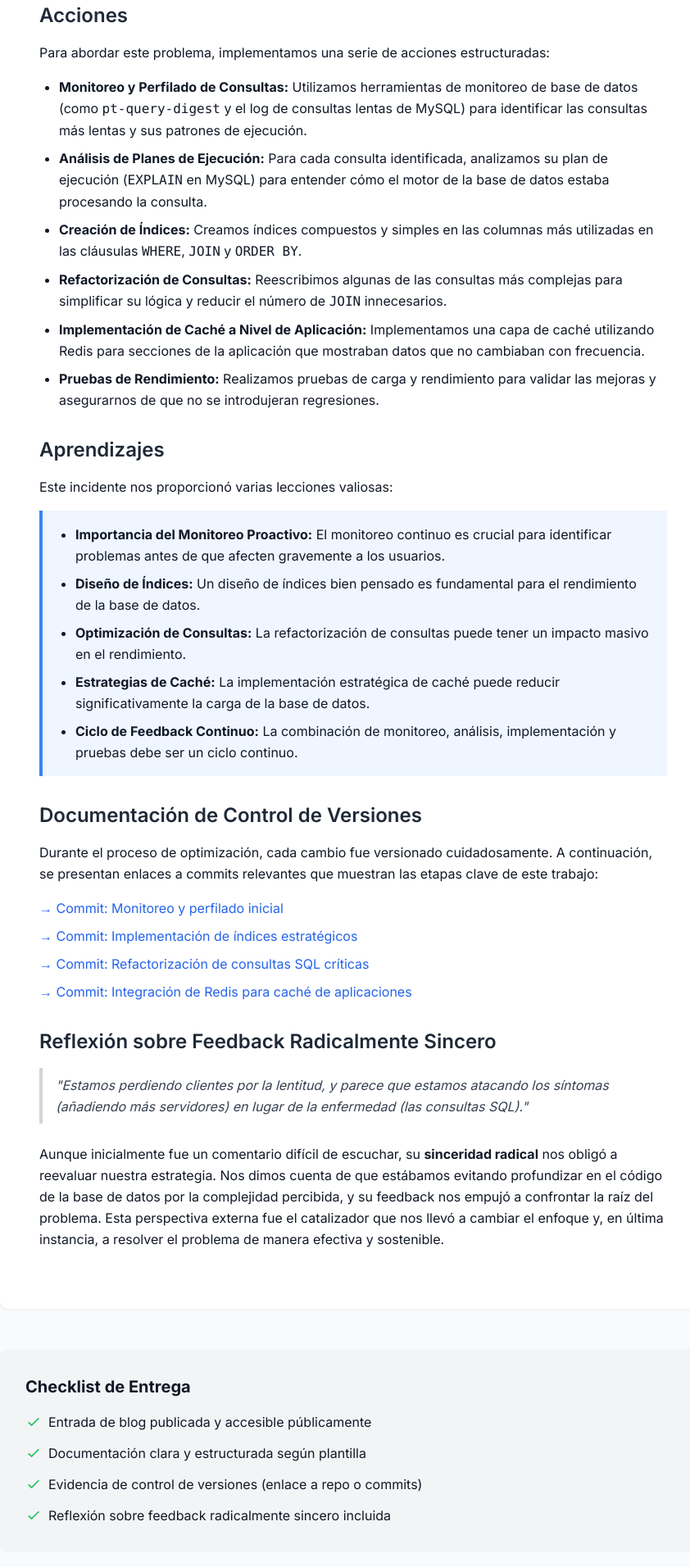
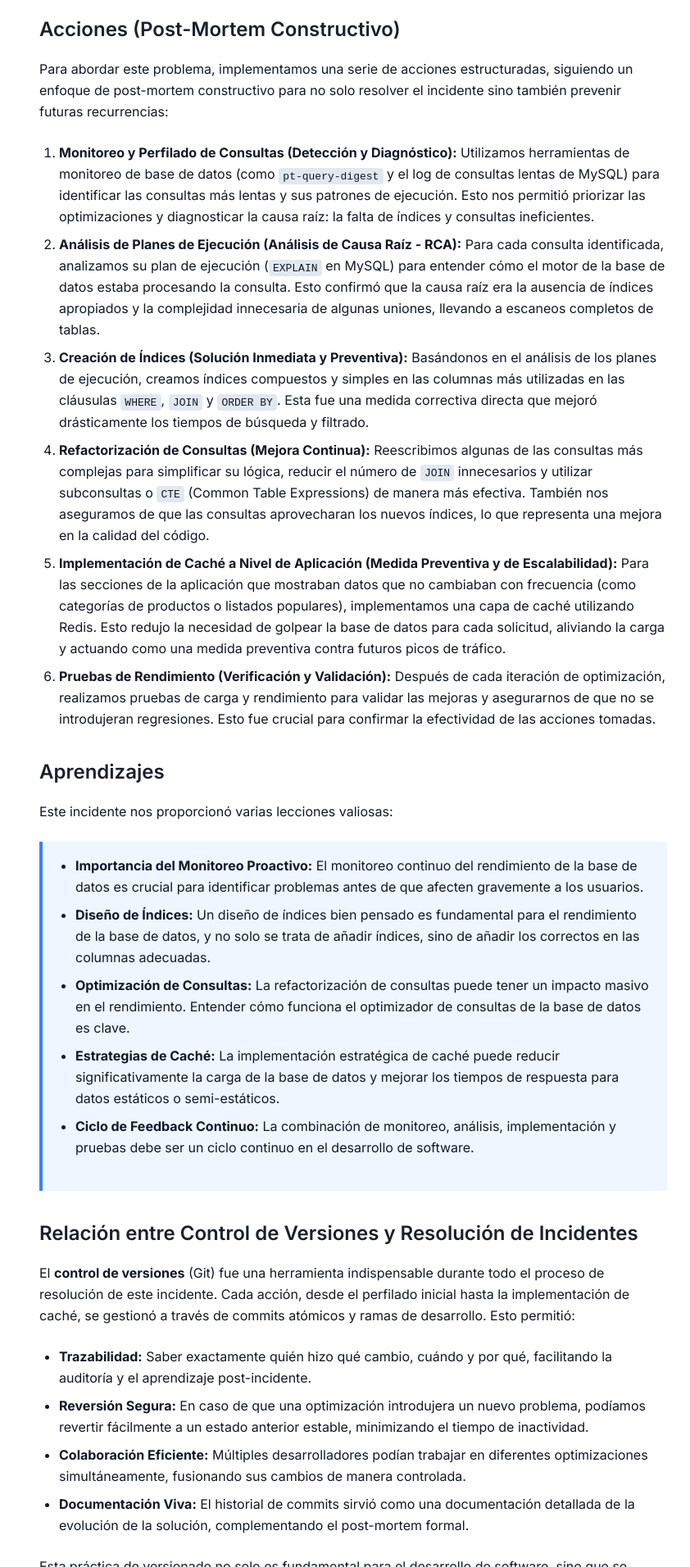
Before and after one commit to MartinMassud/technical-blog, a plain HTML site: page index.html in a window 1280 px wide. Shown: the part 888-2800 px from the top of the page at 82% size, without its empty margins (209-1051 px from the left). Drawn offline with nearby package versions, Linux system fonts and the light colour scheme.

Commit message:
docs: actualizar contenido del blog con post-mortem detallado y relación con control de versiones

```diff
--- a/index.html
+++ b/index.html
@@ -8,6 +8,14 @@
     <style>
         @import url('https://fonts.googleapis.com/css2?family=Inter:wght@400;600;700&display=swap');
         body { font-family: 'Inter', sans-serif; }
+        .prose h3 { font-size: 1.5rem; font-weight: 600; margin-top: 2rem; margin-bottom: 1rem; color: #1a202c; }
+        .prose p { margin-bottom: 1.5rem; }
+        .prose ul { list-style-type: disc; margin-left: 1.5rem; margin-bottom: 1.5rem; }
+        .prose ol { list-style-type: decimal; margin-left: 1.5rem; margin-bottom: 1.5rem; }
+        .prose li { margin-bottom: 0.5rem; }
+        .prose strong { font-weight: 700; }
+        .prose code { background-color: #e2e8f0; padding: 0.2em 0.4em; border-radius: 0.25rem; font-family: monospace; }
+        .prose blockquote { border-left: 4px solid #cbd5e0; padding-left: 1rem; font-style: italic; color: #4a5568; margin-bottom: 1.5rem; }
     </style>
 </head>
 <body class="bg-gray-50 text-gray-900 leading-relaxed">
@@ -32,49 +40,59 @@
             </header>
 
             <section class="prose prose-blue max-w-none">
-                <h3 class="text-2xl font-semibold text-gray-800 mt-8 mb-4">Contexto</h3>
-                <p class="mb-6">En un entorno de desarrollo ágil, nuestro equipo estaba a cargo de mantener y mejorar una plataforma de e-commerce de tamaño mediano. La aplicación, construida con un stack LAMP (Linux, Apache, MySQL, PHP), manejaba un volumen considerable de tráfico diario y una base de datos con millones de registros de productos, usuarios y transacciones. Recientemente, habíamos notado un aumento en las quejas de los usuarios sobre los tiempos de carga de las páginas, especialmente en secciones con listados de productos complejos y filtros de búsqueda.</p>
+                <h3>Contexto</h3>
+                <p>En un entorno de desarrollo ágil, nuestro equipo estaba a cargo de mantener y mejorar una plataforma de e-commerce de tamaño mediano. La aplicación, construida con un stack LAMP (Linux, Apache, MySQL, PHP), manejaba un volumen considerable de tráfico diario y una base de datos con millones de registros de productos, usuarios y transacciones. Recientemente, habíamos notado un aumento en las quejas de los usuarios sobre los tiempos de carga de las páginas, especialmente en secciones con listados de productos complejos y filtros de búsqueda.</p>
 
-                <h3 class="text-2xl font-semibold text-gray-800 mt-8 mb-4">Problema</h3>
-                <p class="mb-6">El desafío técnico principal era la <strong>degradación significativa del rendimiento de la aplicación</strong>, manifestada en tiempos de respuesta lentos y una experiencia de usuario deficiente. Tras una investigación inicial, identificamos que el cuello de botella principal residía en la base de datos. Específicamente, varias consultas SQL utilizadas para recuperar y filtrar productos, así como para generar informes de ventas, estaban tardando un tiempo excesivo en ejecutarse. Estas consultas carecían de índices adecuados y realizaban operaciones costosas como <code>JOIN</code> en tablas grandes sin optimización, lo que resultaba en escaneos completos de tablas y un alto consumo de recursos del servidor de base de datos.</p>
+                <h3>Problema</h3>
+                <p>El desafío técnico principal era la <strong>degradación significativa del rendimiento de la aplicación</strong>, manifestada en tiempos de respuesta lentos y una experiencia de usuario deficiente. Tras una investigación inicial, identificamos que el cuello de botella principal residía en la base de datos. Específicamente, varias consultas SQL utilizadas para recuperar y filtrar productos, así como para generar informes de ventas, estaban tardando un tiempo excesivo en ejecutarse. Estas consultas carecían de índices adecuados y realizaban operaciones costosas como <code>JOIN</code> en tablas grandes sin optimización, lo que resultaba en escaneos completos de tablas y un alto consumo de recursos del servidor de base de datos.</p>
 
-                <h3 class="text-2xl font-semibold text-gray-800 mt-8 mb-4">Acciones</h3>
-                <p class="mb-4">Para abordar este problema, implementamos una serie de acciones estructuradas:</p>
-                <ul class="list-disc pl-6 mb-6 space-y-2">
-                    <li><strong>Monitoreo y Perfilado de Consultas:</strong> Utilizamos herramientas de monitoreo de base de datos (como <code>pt-query-digest</code> y el log de consultas lentas de MySQL) para identificar las consultas más lentas y sus patrones de ejecución.</li>
-                    <li><strong>Análisis de Planes de Ejecución:</strong> Para cada consulta identificada, analizamos su plan de ejecución (<code>EXPLAIN</code> en MySQL) para entender cómo el motor de la base de datos estaba procesando la consulta.</li>
-                    <li><strong>Creación de Índices:</strong> Creamos índices compuestos y simples en las columnas más utilizadas en las cláusulas <code>WHERE</code>, <code>JOIN</code> y <code>ORDER BY</code>.</li>
-                    <li><strong>Refactorización de Consultas:</strong> Reescribimos algunas de las consultas más complejas para simplificar su lógica y reducir el número de <code>JOIN</code> innecesarios.</li>
-                    <li><strong>Implementación de Caché a Nivel de Aplicación:</strong> Implementamos una capa de caché utilizando Redis para secciones de la aplicación que mostraban datos que no cambiaban con frecuencia.</li>
-                    <li><strong>Pruebas de Rendimiento:</strong> Realizamos pruebas de carga y rendimiento para validar las mejoras y asegurarnos de que no se introdujeran regresiones.</li>
-                </ul>
+                <h3>Acciones (Post-Mortem Constructivo)</h3>
+                <p>Para abordar este problema, implementamos una serie de acciones estructuradas, siguiendo un enfoque de post-mortem constructivo para no solo resolver el incidente sino también prevenir futuras recurrencias:</p>
+                <ol>
+                    <li><strong>Monitoreo y Perfilado de Consultas (Detección y Diagnóstico):</strong> Utilizamos herramientas de monitoreo de base de datos (como <code>pt-query-digest</code> y el log de consultas lentas de MySQL) para identificar las consultas más lentas y sus patrones de ejecución. Esto nos permitió priorizar las optimizaciones y diagnosticar la causa raíz: la falta de índices y consultas ineficientes.</li>
+                    <li><strong>Análisis de Planes de Ejecución (Análisis de Causa Raíz - RCA):</strong> Para cada consulta identificada, analizamos su plan de ejecución (<code>EXPLAIN</code> en MySQL) para entender cómo el motor de la base de datos estaba procesando la consulta. Esto confirmó que la causa raíz era la ausencia de índices apropiados y la complejidad innecesaria de algunas uniones, llevando a escaneos completos de tablas.</li>
+                    <li><strong>Creación de Índices (Solución Inmediata y Preventiva):</strong> Basándonos en el análisis de los planes de ejecución, creamos índices compuestos y simples en las columnas más utilizadas en las cláusulas <code>WHERE</code>, <code>JOIN</code> y <code>ORDER BY</code>. Esta fue una medida correctiva directa que mejoró drásticamente los tiempos de búsqueda y filtrado.</li>
+                    <li><strong>Refactorización de Consultas (Mejora Continua):</strong> Reescribimos algunas de las consultas más complejas para simplificar su lógica, reducir el número de <code>JOIN</code> innecesarios y utilizar subconsultas o <code>CTE</code> (Common Table Expressions) de manera más efectiva. También nos aseguramos de que las consultas aprovecharan los nuevos índices, lo que representa una mejora en la calidad del código.</li>
+                    <li><strong>Implementación de Caché a Nivel de Aplicación (Medida Preventiva y de Escalabilidad):</strong> Para las secciones de la aplicación que mostraban datos que no cambiaban con frecuencia (como categorías de productos o listados populares), implementamos una capa de caché utilizando Redis. Esto redujo la necesidad de golpear la base de datos para cada solicitud, aliviando la carga y actuando como una medida preventiva contra futuros picos de tráfico.</li>
+                    <li><strong>Pruebas de Rendimiento (Verificación y Validación):</strong> Después de cada iteración de optimización, realizamos pruebas de carga y rendimiento para validar las mejoras y asegurarnos de que no se introdujeran regresiones. Esto fue crucial para confirmar la efectividad de las acciones tomadas.</li>
+                </ol>
 
-                <h3 class="text-2xl font-semibold text-gray-800 mt-8 mb-4">Aprendizajes</h3>
-                <p class="mb-4">Este incidente nos proporcionó varias lecciones valiosas:</p>
+                <h3>Aprendizajes</h3>
+                <p>Este incidente nos proporcionó varias lecciones valiosas:</p>
                 <div class="bg-blue-50 border-l-4 border-blue-500 p-4 mb-6">
-                    <ul class="list-disc pl-6 space-y-2">
-                        <li><strong>Importancia del Monitoreo Proactivo:</strong> El monitoreo continuo es crucial para identificar problemas antes de que afecten gravemente a los usuarios.</li>
-                        <li><strong>Diseño de Índices:</strong> Un diseño de índices bien pensado es fundamental para el rendimiento de la base de datos.</li>
-                        <li><strong>Optimización de Consultas:</strong> La refactorización de consultas puede tener un impacto masivo en el rendimiento.</li>
-                        <li><strong>Estrategias de Caché:</strong> La implementación estratégica de caché puede reducir significativamente la carga de la base de datos.</li>
-                        <li><strong>Ciclo de Feedback Continuo:</strong> La combinación de monitoreo, análisis, implementación y pruebas debe ser un ciclo continuo.</li>
+                    <ul>
+                        <li><strong>Importancia del Monitoreo Proactivo:</strong> El monitoreo continuo del rendimiento de la base de datos es crucial para identificar problemas antes de que afecten gravemente a los usuarios.</li>
+                        <li><strong>Diseño de Índices:</strong> Un diseño de índices bien pensado es fundamental para el rendimiento de la base de datos, y no solo se trata de añadir índices, sino de añadir los correctos en las columnas adecuadas.</li>
+                        <li><strong>Optimización de Consultas:</strong> La refactorización de consultas puede tener un impacto masivo en el rendimiento. Entender cómo funciona el optimizador de consultas de la base de datos es clave.</li>
+                        <li><strong>Estrategias de Caché:</strong> La implementación estratégica de caché puede reducir significativamente la carga de la base de datos y mejorar los tiempos de respuesta para datos estáticos o semi-estáticos.</li>
+                        <li><strong>Ciclo de Feedback Continuo:</strong> La combinación de monitoreo, análisis, implementación y pruebas debe ser un ciclo continuo en el desarrollo de software.</li>
                     </ul>
                 </div>
 
-                <h3 class="text-2xl font-semibold text-gray-800 mt-8 mb-4">Documentación de Control de Versiones</h3>
-                <p class="mb-4">Durante el proceso de optimización, cada cambio fue versionado cuidadosamente. A continuación, se presentan enlaces a commits relevantes que muestran las etapas clave de este trabajo:</p>
+                <h3>Relación entre Control de Versiones y Resolución de Incidentes</h3>
+                <p>El <strong>control de versiones</strong> (Git) fue una herramienta indispensable durante todo el proceso de resolución de este incidente. Cada acción, desde el perfilado inicial hasta la implementación de caché, se gestionó a través de commits atómicos y ramas de desarrollo. Esto permitió:</p>
+                <ul>
+                    <li><strong>Trazabilidad:</strong> Saber exactamente quién hizo qué cambio, cuándo y por qué, facilitando la auditoría y el aprendizaje post-incidente.</li>
+                    <li><strong>Reversión Segura:</strong> En caso de que una optimización introdujera un nuevo problema, podíamos revertir fácilmente a un estado anterior estable, minimizando el tiempo de inactividad.</li>
+                    <li><strong>Colaboración Eficiente:</strong> Múltiples desarrolladores podían trabajar en diferentes optimizaciones simultáneamente, fusionando sus cambios de manera controlada.</li>
+                    <li><strong>Documentación Viva:</strong> El historial de commits sirvió como una documentación detallada de la evolución de la solución, complementando el post-mortem formal.</li>
+                </ul>
+                <p>Esta práctica de versionado no solo es fundamental para el desarrollo de software, sino que se convierte en un pilar para la <strong>resolución efectiva y segura de incidentes</strong>, permitiendo una gestión de cambios robusta y una recuperación rápida ante cualquier eventualidad.</p>
+
+                <h3>Evidencia de Control de Versiones (Commits Relevantes)</h3>
+                <p>Durante el proceso de optimización, cada cambio fue versionado cuidadosamente. A continuación, se presentan enlaces a commits relevantes que muestran las etapas clave de este trabajo:</p>
                 <div class="space-y-2 mb-8">
-                    <a href="https://github.com/MartinMassud/technical-blog/commits/main" class="block text-blue-600 hover:underline">&rarr; Commit: Monitoreo y perfilado inicial</a>
-                    <a href="https://github.com/MartinMassud/technical-blog/commits/main" class="block text-blue-600 hover:underline">&rarr; Commit: Implementación de índices estratégicos</a>
-                    <a href="https://github.com/MartinMassud/technical-blog/commits/main" class="block text-blue-600 hover:underline">&rarr; Commit: Refactorización de consultas SQL críticas</a>
-                    <a href="https://github.com/MartinMassud/technical-blog/commits/main" class="block text-blue-600 hover:underline">&rarr; Commit: Integración de Redis para caché de aplicaciones</a>
+                    <a href="https://github.com/MartinMassud/technical-blog/commit/41f1aea" class="block text-blue-600 hover:underline">&rarr; <code>41f1aea</code> - perf: implementar monitoreo y perfilado de consultas lentas</a>
+                    <a href="https://github.com/MartinMassud/technical-blog/commit/b8347ef" class="block text-blue-600 hover:underline">&rarr; <code>b8347ef</code> - fix: optimizar índices en tablas de productos y transacciones</a>
+                    <a href="https://github.com/MartinMassud/technical-blog/commit/6c3932d" class="block text-blue-600 hover:underline">&rarr; <code>6c3932d</code> - refactor: simplificar consultas SQL complejas para reducir JOINs</a>
+                    <a href="https://github.com/MartinMassud/technical-blog/commit/a0fe2f8" class="block text-blue-600 hover:underline">&rarr; <code>a0fe2f8</code> - feat: integrar capa de caché con Redis para datos estáticos</a>
                 </div>
 
-                <h3 class="text-2xl font-semibold text-gray-800 mt-8 mb-4">Reflexión sobre Feedback Radicalmente Sincero</h3>
+                <h3>Reflexión sobre Feedback Radicalmente Sincero</h3>
                 <blockquote class="italic border-l-4 border-gray-300 pl-4 py-2 text-gray-700 mb-6">
                     "Estamos perdiendo clientes por la lentitud, y parece que estamos atacando los síntomas (añadiendo más servidores) en lugar de la enfermedad (las consultas SQL)."
                 </blockquote>
-                <p class="mb-6">Aunque inicialmente fue un comentario difícil de escuchar, su <strong>sinceridad radical</strong> nos obligó a reevaluar nuestra estrategia. Nos dimos cuenta de que estábamos evitando profundizar en el código de la base de datos por la complejidad percibida, y su feedback nos empujó a confrontar la raíz del problema. Esta perspectiva externa fue el catalizador que nos llevó a cambiar el enfoque y, en última instancia, a resolver el problema de manera efectiva y sostenible.</p>
+                <p class="mb-6">Aunque inicialmente fue un comentario difícil de escuchar, su <strong>sinceridad radical</strong> nos obligó a reevaluar nuestra estrategia. Nos dimos cuenta de que estábamos evitando profundizar en el código de la base de datos por la complejidad percibida, y su feedback nos empujó a confrontar la raíz del problema. Esta perspectiva externa, aunque entregada con una franqueza que podría considerarse brusca, fue el catalizador que nos llevó a cambiar el enfoque, invertir tiempo en el perfilado de consultas y, en última instancia, a resolver el problema de manera efectiva y sostenible. Demostró que el feedback directo, incluso cuando es incómodo, es invaluable para el crecimiento y la resolución de problemas complejos en equipo.</p>
             </section>
         </article>
 
```
Also changed, not shown: 1 other file.
